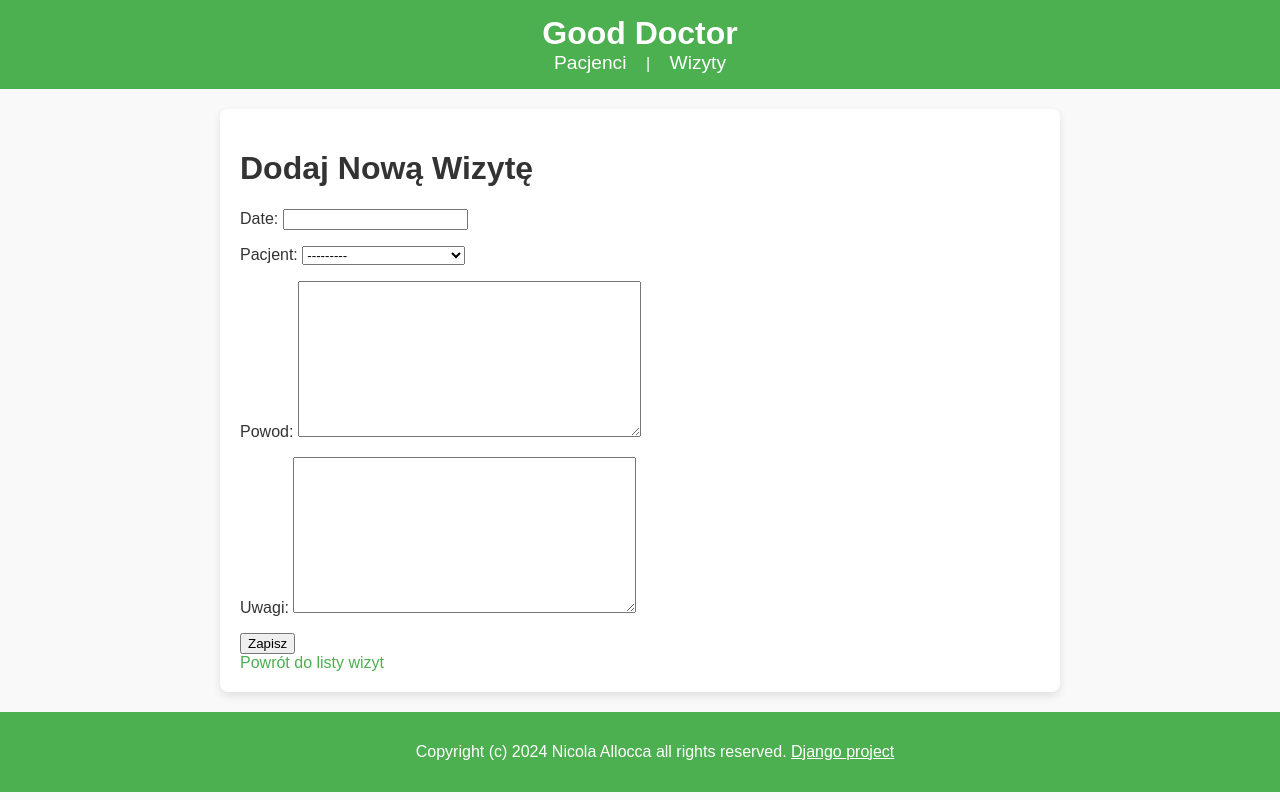
After one commit to Nicokox1212/WWWscul-2024, a Django app: page /wizyty/nowa/ in a window 1280 px wide. The commit adds this page. Run offline with Django 5.2, Linux system fonts and the light colour scheme; data comes from the database, SQL or seed files in the repository.

Commit message:
dodanie forms do GoodDoctor

```diff
--- /dev/null
+++ b/WWWscul-main/WWWscul-main/ZadanieSprawdzajace/GoodDoctor/forms.py
@@ -0,0 +1,7 @@
+from django import forms
+from .models import Wizyta
+
+class WizytaForm(forms.ModelForm):
+    class Meta:
+        model = Wizyta
+        fields = ["date", "pacjent", "powod", "uwagi"]
--- a/WWWscul-main/WWWscul-main/ZadanieSprawdzajace/GoodDoctor/models.py
+++ b/WWWscul-main/WWWscul-main/ZadanieSprawdzajace/GoodDoctor/models.py
@@ -1,5 +1,4 @@
 from django.db import models
-
 
 class Pacjent(models.Model):
     nazwisko = models.CharField(max_length=50)
@@ -9,15 +8,14 @@ class Pacjent(models.Model):
     wiek = models.IntegerField(default=18)
 
     def __str__(self):
-        # return f"Pacjent {self.nazwisko, self.imie} zamieszkały w {self.miasto} na ulicy {self.ulica}, ma lat {self.wiek}"
-        return f"{self.nazwisko} { self.imie}"
+        return f"{self.nazwisko} {self.imie}"
 
 
 class Wizyta(models.Model):
-    date = models.DateField()
-    zalecenia = models.CharField(max_length=255)
+    date = models.DateTimeField()
     pacjent = models.ForeignKey(Pacjent, on_delete=models.CASCADE)
+    powod = models.TextField(null=True, blank=True)
+    uwagi = models.TextField(null=True, blank=True)
 
     def __str__(self):
-        # return f"Wizyta dnia {self.date}, zalecenia {self.zalecenia}, dla pacjenta {self.pacjent}"
-        return f"{self.date} {self.pacjent.nazwisko}"
+        return f"{self.date} - {self.pacjent.imie} {self.pacjent.nazwisko}"
--- a/WWWscul-main/WWWscul-main/ZadanieSprawdzajace/GoodDoctor/urls.py
+++ b/WWWscul-main/WWWscul-main/ZadanieSprawdzajace/GoodDoctor/urls.py
@@ -1,10 +1,13 @@
 from django.contrib import admin
 from django.urls import path
-from GoodDoctor.views import wizyty, details, pacjenci
+from GoodDoctor.views import wizyty, details, pacjenci, dodaj_wizyte
+from django.http import HttpResponseRedirect
 
 urlpatterns = [
     path("admin/", admin.site.urls),
+    path("", lambda request: HttpResponseRedirect("/wizyty/")),
     path("details/<int:id>/", details, name="details"),
     path("pacjenci/", pacjenci, name="pacjenci"),
     path("wizyty/", wizyty, name="wizyty"),
+    path("wizyty/nowa/", dodaj_wizyte, name="dodaj_wizyte"),
 ]
--- a/WWWscul-main/WWWscul-main/ZadanieSprawdzajace/GoodDoctor/views.py
+++ b/WWWscul-main/WWWscul-main/ZadanieSprawdzajace/GoodDoctor/views.py
@@ -1,11 +1,10 @@
-from django.shortcuts import render, get_object_or_404
+from django.shortcuts import render, get_object_or_404, redirect
 from GoodDoctor.models import Wizyta, Pacjent
+from .forms import WizytaForm
 
-# Widok listy wizyt
+
 def wizyty(request):
-    # Liczba wszystkich wizyt
     liczba_wizyt = Wizyta.objects.count()
-    # Pobierz wszystkie wizyty
     wszystkie_wizyty = Wizyta.objects.all()
     return render(
         request,
@@ -16,7 +15,6 @@ def wizyty(request):
         },
     )
 
-# Widok szczegółów pacjenta
 def details(request, id):
     details = get_object_or_404(Pacjent, pk=id)
     return render(
@@ -27,7 +25,6 @@ def details(request, id):
         },
     )
 
-# Widok listy pacjentów
 def pacjenci(request):
     all_pacjenci = Pacjent.objects.all()
     return render(
@@ -37,3 +34,19 @@ def pacjenci(request):
             "all_pacjenci": all_pacjenci,
         },
     )
+
+
+
+
+def dodaj_wizyte(request):
+    from .models import Wizyta  # Import wewnątrz funkcji
+    from .forms import WizytaForm
+    if request.method == "POST":
+        form = WizytaForm(request.POST)
+        if form.is_valid():
+            form.save()
+            return redirect("wizyty")  # Przekierowanie na listę wizyt
+    else:
+        form = WizytaForm()
+
+    return render(request, "GoodDoctor/new.html", {"form": form})
--- /dev/null
+++ b/WWWscul-main/WWWscul-main/ZadanieSprawdzajace/templates/GoodDoctor/new.html
@@ -0,0 +1,14 @@
+{% extends 'GoodDoctor/base.html' %}
+{% load static %}
+
+{% block title %}Dodaj Nową Wizytę{% endblock %}
+
+{% block content %}
+<h1>Dodaj Nową Wizytę</h1>
+<form method="post">
+    {% csrf_token %}
+    {{ form.as_p }}
+    <button type="submit">Zapisz</button>
+</form>
+<a href="{% url 'wizyty' %}">Powrót do listy wizyt</a>
+{% endblock %}
```
Also changed, not shown: WWWscul-main/WWWscul-main/ZadanieSprawdzajace/templates/GoodDoctor/wizyta.html (+5 -7 lines), WWWscul-main/WWWscul-main/ZadanieSprawdzajace/GoodDoctor/migrations/0003_remove_wizyta_zalecenia_wizyta_powod_wizyta_uwagi_and_more.py (added), WWWscul-main/WWWscul-main/ZadanieSprawdzajace/db.sqlite3.
